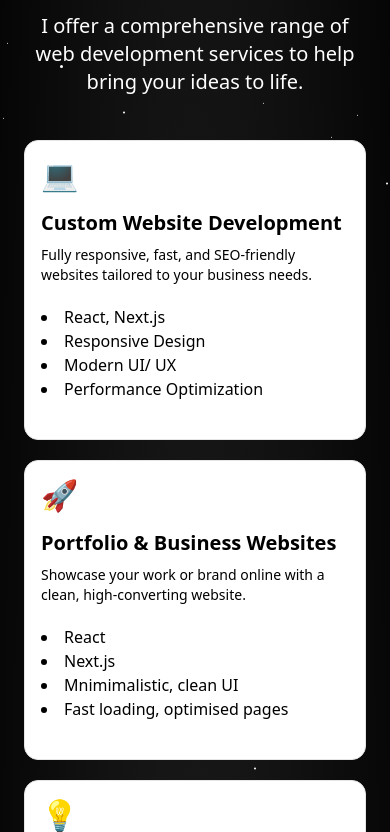
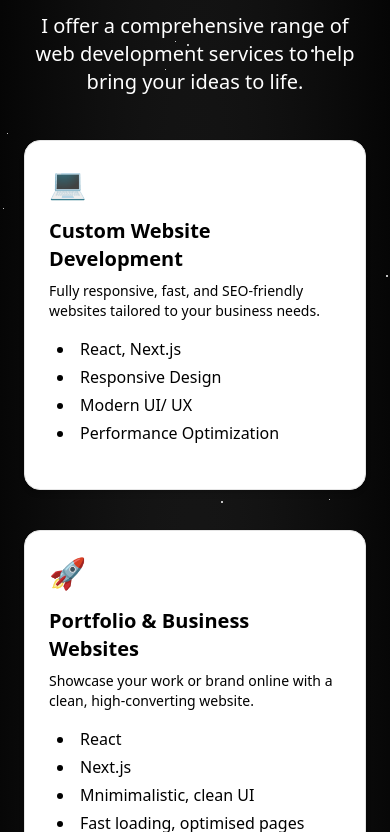
Before and after one commit to aqdasghani/mywebsite, a Next.js app: page / in a window 390 px wide. Shown: the part 1732-2564 px from the top of the page. Built offline with nearby package versions, Linux system fonts and the light colour scheme; some icons are missing.

Commit message:
Responsive fixes in services-section

```diff
--- a/components/Servicesection.js
+++ b/components/Servicesection.js
@@ -33,28 +33,32 @@ const Servicesection = () => {
                 <h1 className='text-5xl font-bold py-5'>My Services</h1>
                 <p className='text-xl px-5' >I offer a comprehensive range of web development services to help bring your ideas to life.</p>
             </div>
-            <div className="grid grid-cols-1 md:grid-cols-1 lg:grid-cols-3 sm:grid-cols-3 p-6 gap-5 sm:gap-20 md:gap-10 lg:gap-20 max-w-5xl sm:mx-20 md:mx-10 lg:mx-20">
+            <div className="grid grid-cols-1 sm:grid-cols-2 lg:grid-cols-3 gap-10 max-w-6xl mx-auto p-6">
     {services.map((service, index) => (
-                    <TiltCard key={index} className=" bg-white w-full min-h-[300px] lg:min-h-[350px] md:min-h-[250px] border rounded-xl p-4 sm:w-full lg:w-[330px] mx-auto text-black sm:min-h-[350px]" highlightClassName=" hidden sm:block bg-white/15 dark:bg-white/2">
+        <TiltCard
+            key={index}
+            className="bg-white w-full min-h-[350px] border rounded-2xl p-6 text-black shadow-md"
+            highlightClassName="hidden sm:block">
             <div>
                 <div className="text-3xl mb-4">{service.icon}</div>
-                            <h3 className="text-xl font-semibold mb-2">{service.title}</h3>
-                            <p className="text-sm pb-5">{service.desc}</p>
+                <h3 className="text-xl font-semibold mb-2">
+                    {service.title}
+                </h3>
 
-                            {service.pointers.map((pointer, index) => (
-                                <div key={index}>
+                <p className="text-sm pb-4">
+                    {service.desc}
+                </p>
 
-                                        <li>{pointer}</li>
-
-                                </div>
+                <ul className="list-disc list-inside space-y-1 pl-2">
+                    {service.pointers.map((pointer, i) => (
+                        <li key={i}>{pointer}</li>
                     ))}
-
+                </ul>
             </div>
         </TiltCard>
+    ))}
+</div>
 
-                ))}
-
-            </div>
         </section>
 
     )
```
Lines whose indentation alone changed are shown as unchanged.
